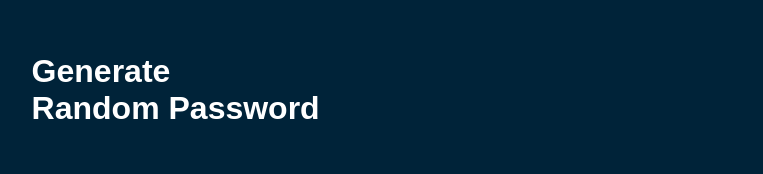
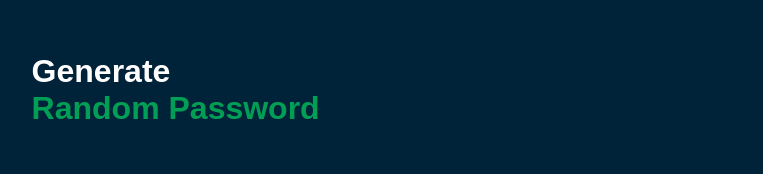
Before and after one commit to erinayo30/passwordGenerator, a plain HTML site: page index.html in a window 1280 px wide. Shown: the part 101-275 px from the top of the page, without its empty margins (122-885 px from the left). Drawn offline with Linux system fonts and the light colour scheme.

Commit message:
changes to css

```diff
--- a/index.html
+++ b/index.html
@@ -12,7 +12,7 @@
   </head>
   <body>
     <div class="container">
-      <h1>Generate <br />Random Password</h1>
+      <h1>Generate <br /><span> Random Password</span></h1>
       <div class="display">
         <input type="text" id="password" placeholder="Password" />
         <!-- <button><i class="fa-solid fa-copy"></i></button> -->
--- a/style.css
+++ b/style.css
@@ -24,6 +24,9 @@ body {
   justify-content: space-between;
   padding: 26px 20px;
   border-radius: 5px;
+}
+span {
+  color: #019f55;
 }
 .display img {
   width: 30px;
```
